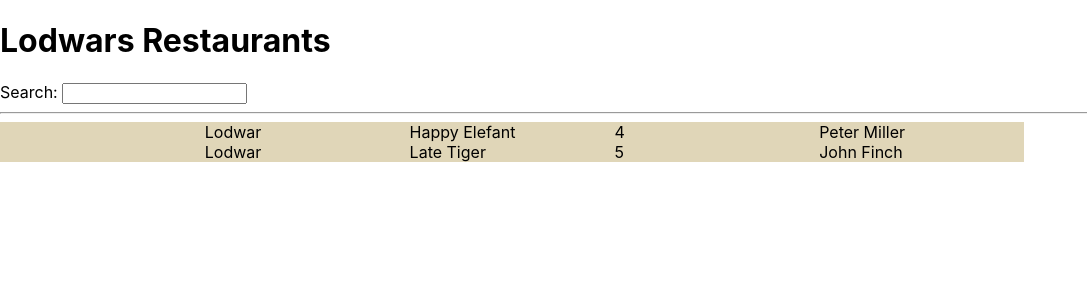
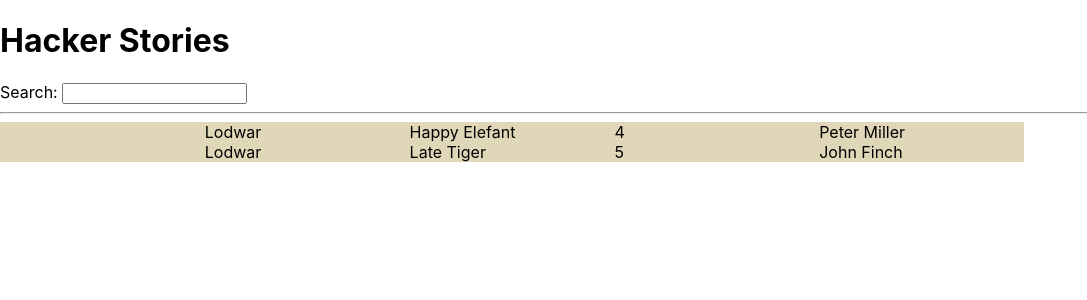
Before and after one commit to mmaruniak/s-rji-hacker-stories, a React (Create React App) app: page / in a window 1280 px wide. Shown: the top 300 px of the page, without its empty margins (0-1087 px from the left). Built offline with nearby package versions, Linux system fonts and the light colour scheme.

Commit message:
Remove changes

```diff
--- a/src/App.js
+++ b/src/App.js
@@ -14,28 +14,18 @@ const restaurantList = [
     location: "Lodwar",
     owner: "John Finch",
     stars: 5,
-    objectID: 1,
+    objectID: 0,
   },
 ];
 
 function App() {
   return (
     <div>
-      <Header />
+      <h1>Hacker Stories</h1>
       <label htmlFor="search">Search: </label>
       <input id="search" type="text" />
       <hr />
-      <RestaurantList />
-    </div>
-  );
-}
-
-function Header() {
-  return <h1>Lodwars Restaurants</h1>;
-}
-
-function RestaurantList() {
-  return restaurantList.map(function (item) {
+      {restaurantList.map(function (item) {
         return (
           <div key={item.objectID} className="container">
             <span>
@@ -47,6 +37,9 @@ function RestaurantList() {
             <span>{item.owner}</span>
           </div>
         );
-  });
+      })}
+    </div>
+  );
 }
+
 export default App;
```
Lines whose indentation alone changed are shown as unchanged.
